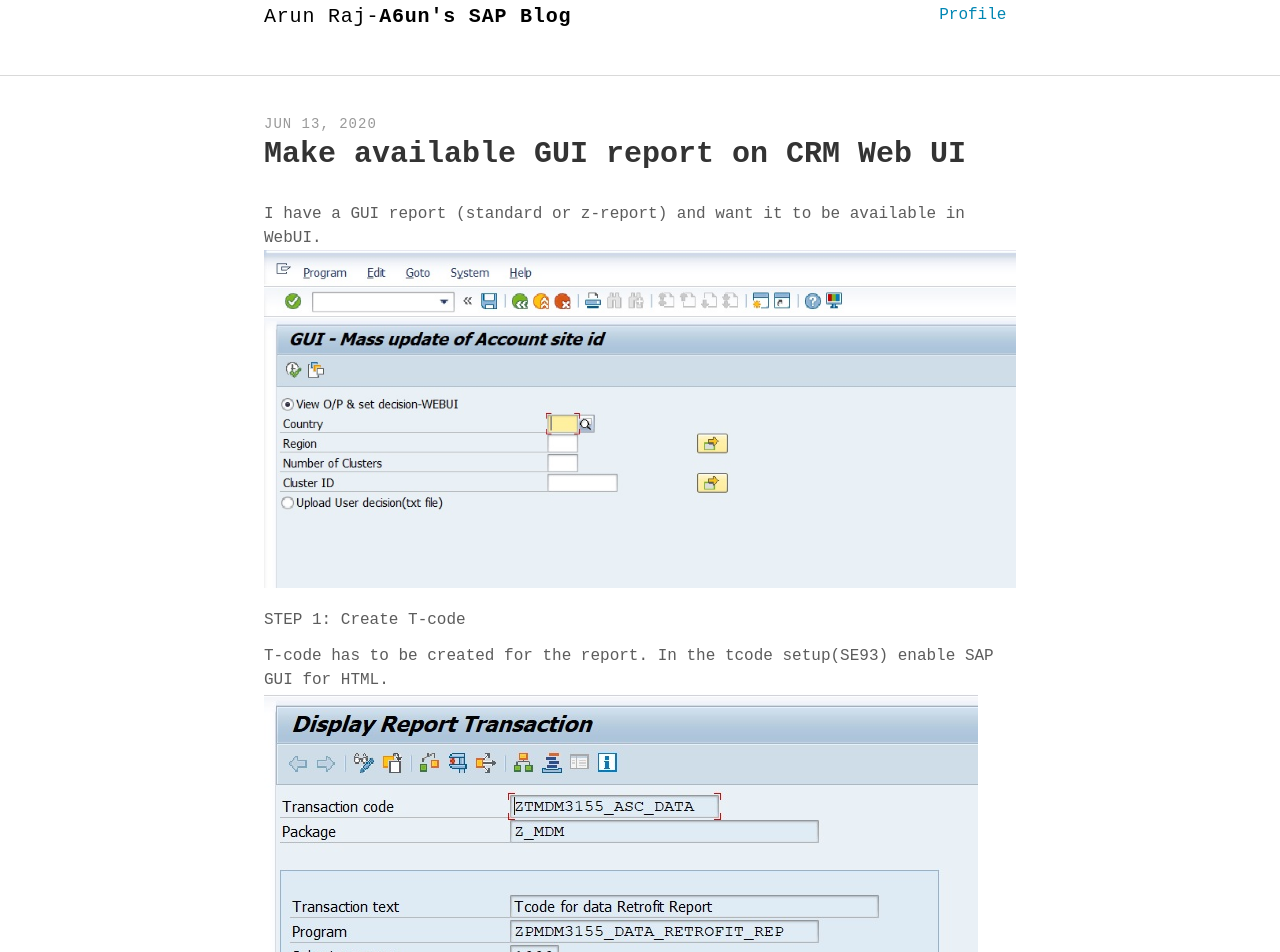
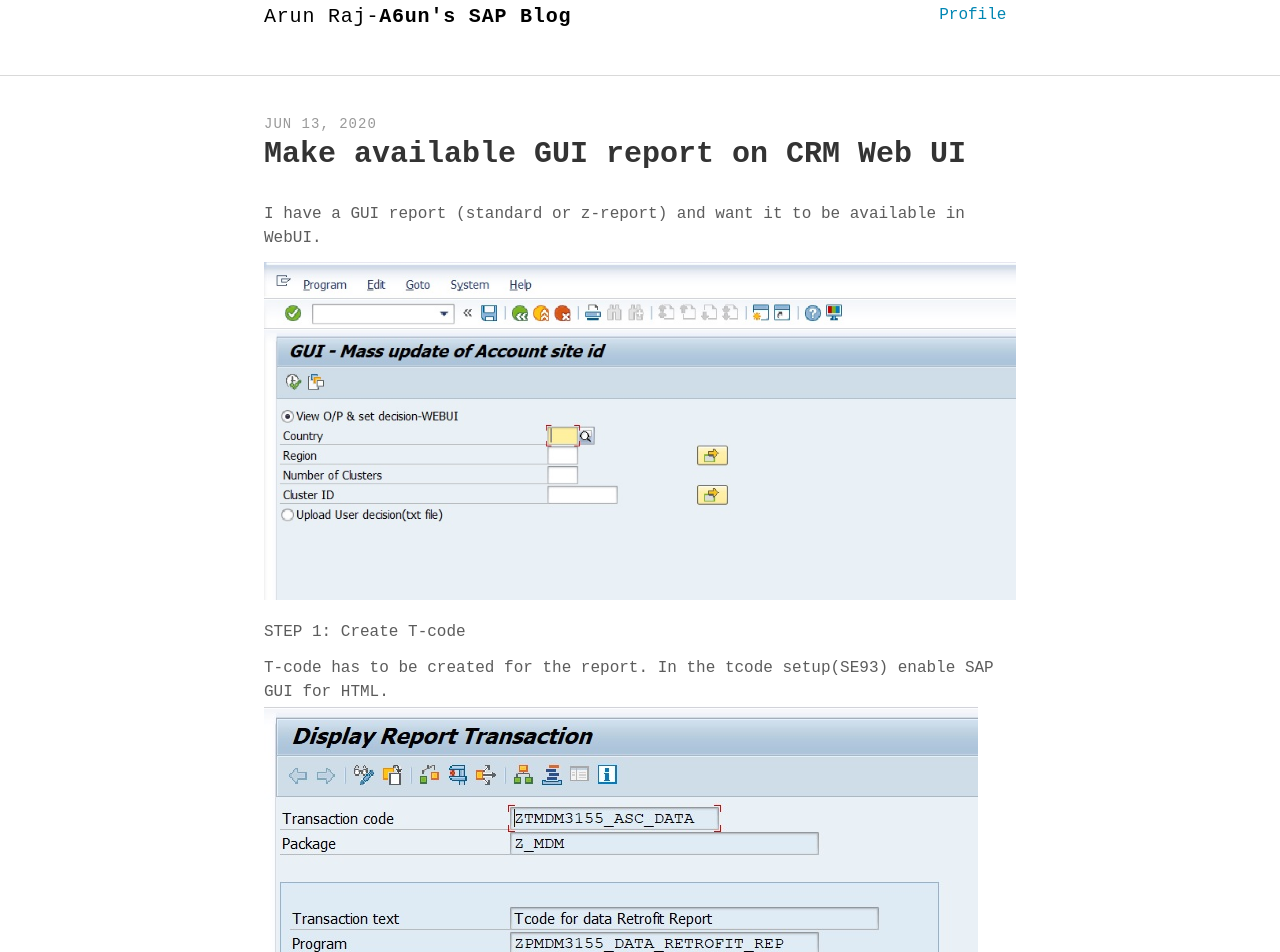
Before and after one commit to a6unraj/a6unraj.github.io, a Jekyll site: the page built from _posts/2020-06-13-make-available-gui-report-in-crm-web-ui.md, in a window 1280 px wide. Shown: the part 369-1321 px from the top of the page. Built offline with Jekyll 4.4.1, drawn with Linux system fonts in a browser that asks for light colours; some web fonts are replaced; comment, search, counter and statistics services are not loaded.

```diff
--- a/_posts/2020-06-13-make-available-gui-report-in-crm-web-ui.md
+++ b/_posts/2020-06-13-make-available-gui-report-in-crm-web-ui.md
@@ -6,16 +6,16 @@ description: "Make available GUI report on CRM Web UI"
 keywords: "SAP CRM"
 ---
 
-I have a GUI report (standard or z-report) and want it to be available in WebUI.
+I have a GUI report (standard or z-report) and want it to be available in WebUI. <br/>
+
 ![img7](http://a6unraj.com/sap/assets/images/img7.jpg)
 
-STEP 1: Create T-code
+STEP 1: Create T-code <br/>
 
 T-code has to be created for the report. In the tcode setup(SE93) enable SAP GUI for HTML.
 ![img8](http://a6unraj.com/sap/assets/images/img8.jpg)
 
-STEP 2 : Transaction Launcher Setup
-
+STEP 2 : Transaction Launcher Setup <br/>
 Configure transaction launcher using wizard and generate launch transaction ID.
 
 ![img9](http://a6unraj.com/sap/assets/images/img9.jpg)
```
